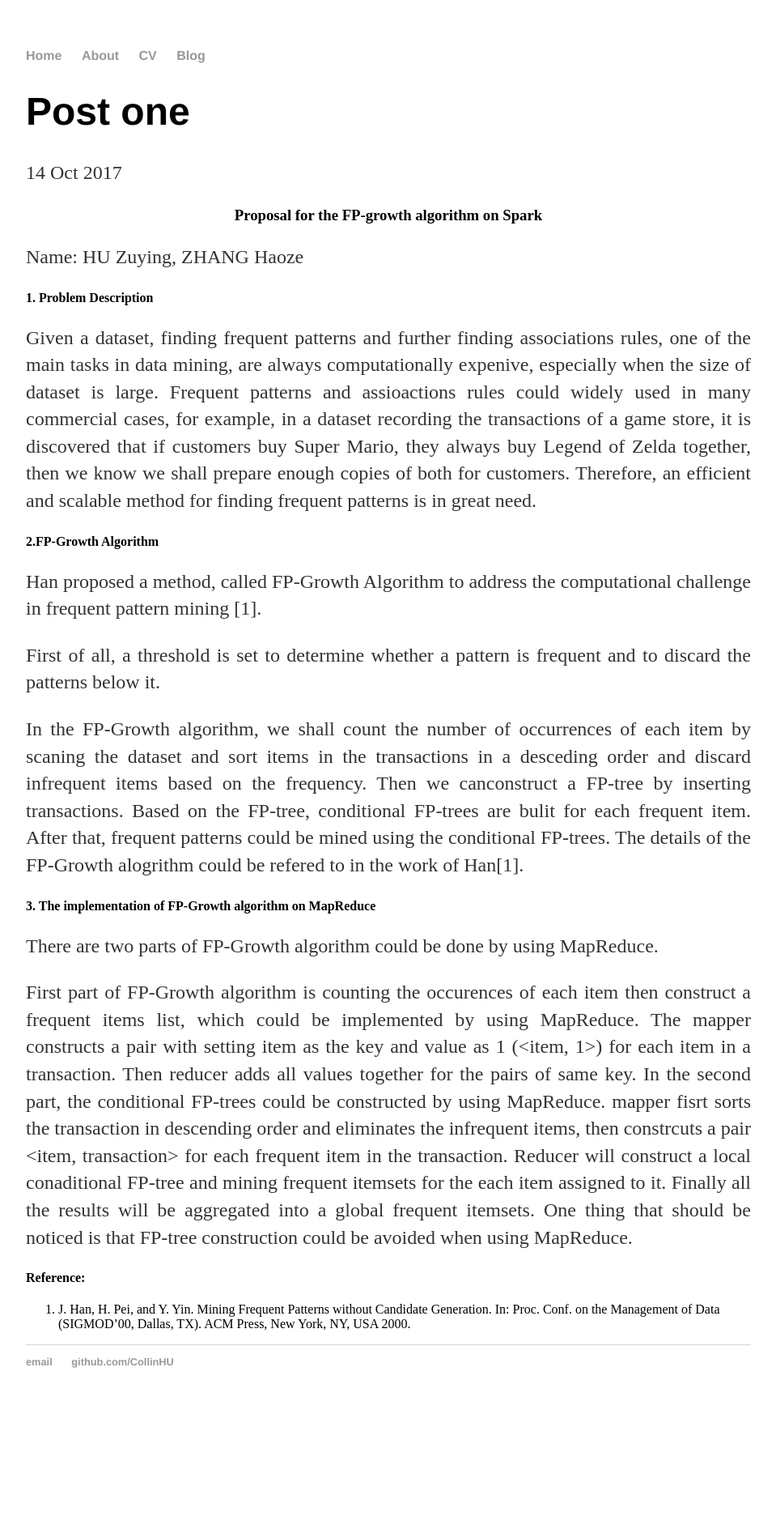
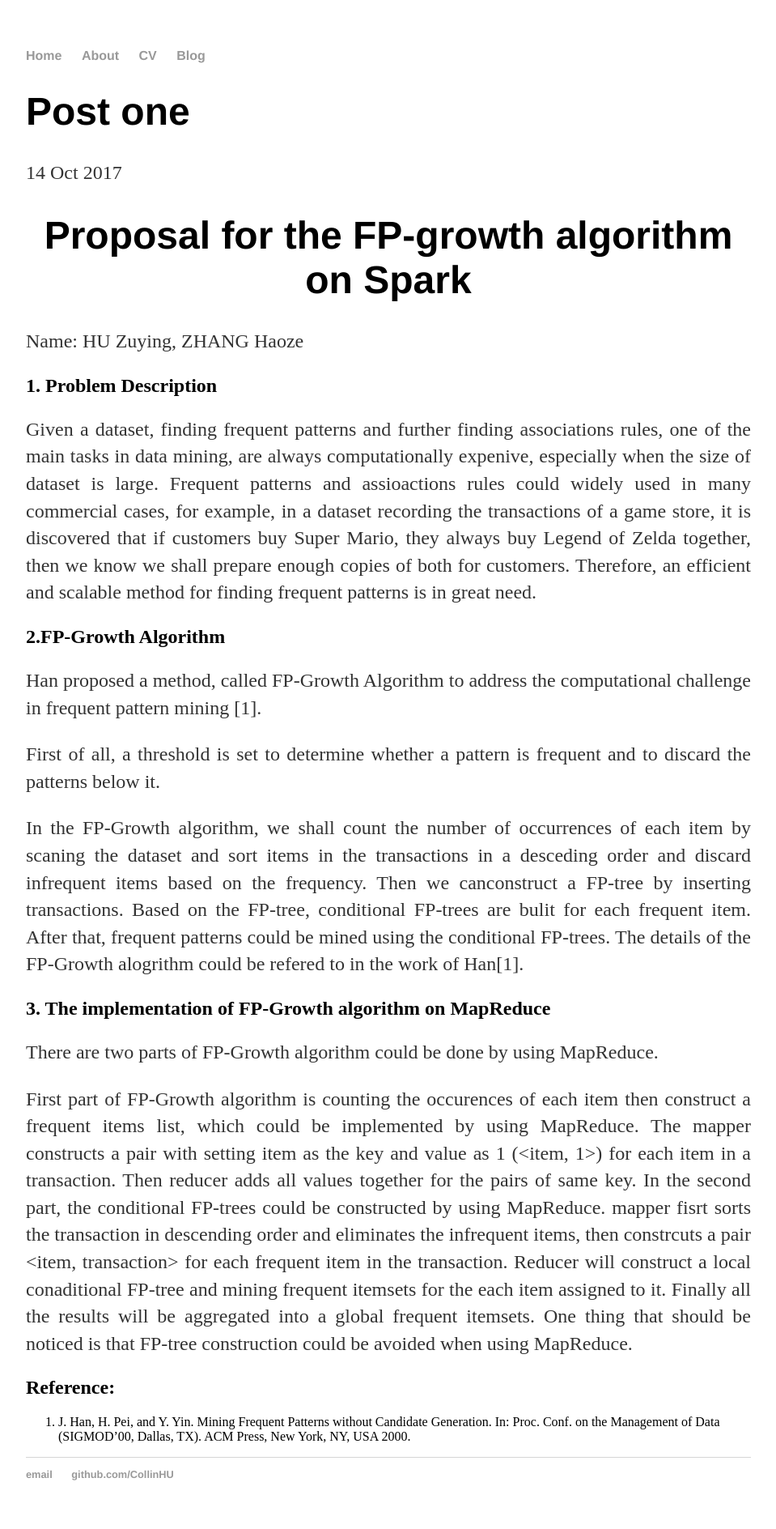
Before and after one commit to CollinHU/CollinHU, a Jekyll site: the page built from _posts/2017-10-14-Collin.md, in a window 1280 px wide. Shown: the whole page at 81% size, without its empty margins (160-1119 px from the left). Built offline with Jekyll 4.4.1, drawn with Linux system fonts in a browser that asks for light colours; before the commit the page ends 1749 px from its top, so only the background shows below that.

Commit message:
Update 2017-10-14-Collin.md

```diff
--- a/_posts/2017-10-14-Collin.md
+++ b/_posts/2017-10-14-Collin.md
@@ -3,15 +3,15 @@ layout: post
 title: "Post one"
 date: 2017-10-14
 ---
-<h3 style="text-align:center;"> Proposal for the FP-growth algorithm on Spark</h3>
+<h1 style="text-align:center;"> Proposal for the FP-growth algorithm on Spark</h1>
 
 Name: HU Zuying, ZHANG Haoze
 
-<h4>1. Problem Description</h4>
+<h2>1. Problem Description</h2>
 
 <p style="text-align:justify;">Given a dataset, finding frequent patterns and further finding associations rules, one of the main tasks in data mining, are always computationally expenive, especially when the size of dataset is large. Frequent patterns and assioactions rules could widely used in many commercial cases, for example, in a dataset recording the transactions of a game store, it is discovered that if customers buy Super Mario, they always buy Legend of Zelda together, then we know we shall prepare enough copies of both for customers.  Therefore, an efficient and scalable method for finding frequent patterns is in great need.</p>
 
-<h4>2.FP-Growth Algorithm</h4>
+<h2>2.FP-Growth Algorithm</h2>
 
 <p style="text-align:justify;">Han proposed a method, called FP-Growth Algorithm to address the computational challenge in frequent pattern mining [1].</p>
 
@@ -19,12 +19,12 @@ Name: HU Zuying, ZHANG Haoze
 
 <p style="text-align:justify;">In the FP-Growth algorithm, we shall count the number of occurrences of each item by scaning the dataset and sort items in the transactions in a desceding order and discard infrequent items based on the frequency. Then we canconstruct a FP-tree by inserting transactions. Based on the FP-tree,  conditional FP-trees are bulit for each frequent item. After that, frequent patterns could be mined using the conditional FP-trees. The details of the FP-Growth alogrithm could be refered to in the work of Han[1].</p>
 
-<h4>3. The implementation of FP-Growth algorithm on MapReduce</h4>
+<h2>3. The implementation of FP-Growth algorithm on MapReduce</h2>
 
 <p style="text-align:justify;">There are two parts of FP-Growth algorithm could be done by using MapReduce.</p>
 
 <p style="text-align:justify;">First part of FP-Growth algorithm is counting the occurences of each item then construct a frequent items list, which could be implemented by using MapReduce. The mapper constructs a pair with setting item as the key and value as 1  (<item, 1>) for each item in a transaction. Then reducer adds all values together for the pairs of same key. In the second part, the conditional FP-trees could be constructed by using MapReduce. mapper fisrt sorts the transaction in descending order and eliminates the infrequent items, then constrcuts a pair <item, transaction> for each frequent item in the transaction. Reducer will construct a local conaditional FP-tree and mining frequent itemsets for the each item assigned to it. Finally all the results will be aggregated into a global frequent itemsets. One thing that should be noticed is that FP-tree construction could be avoided when using MapReduce.</p>
 
-<h4>Reference:</h4>
+<h2>Reference:</h2>
 
 1. J. Han, H. Pei, and Y. Yin. Mining Frequent Patterns without Candidate Generation. In: Proc. Conf. on the Management of Data (SIGMOD’00, Dallas, TX). ACM Press, New York, NY, USA 2000.
```
